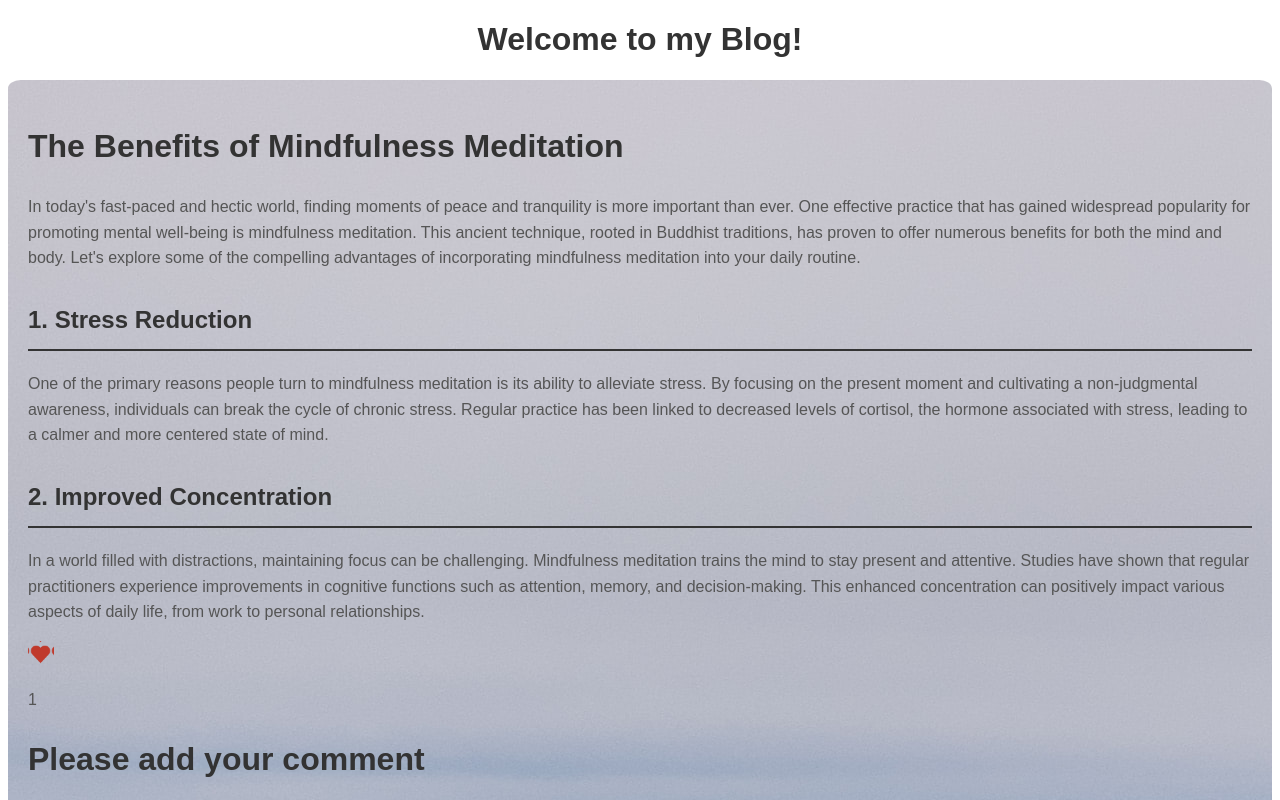
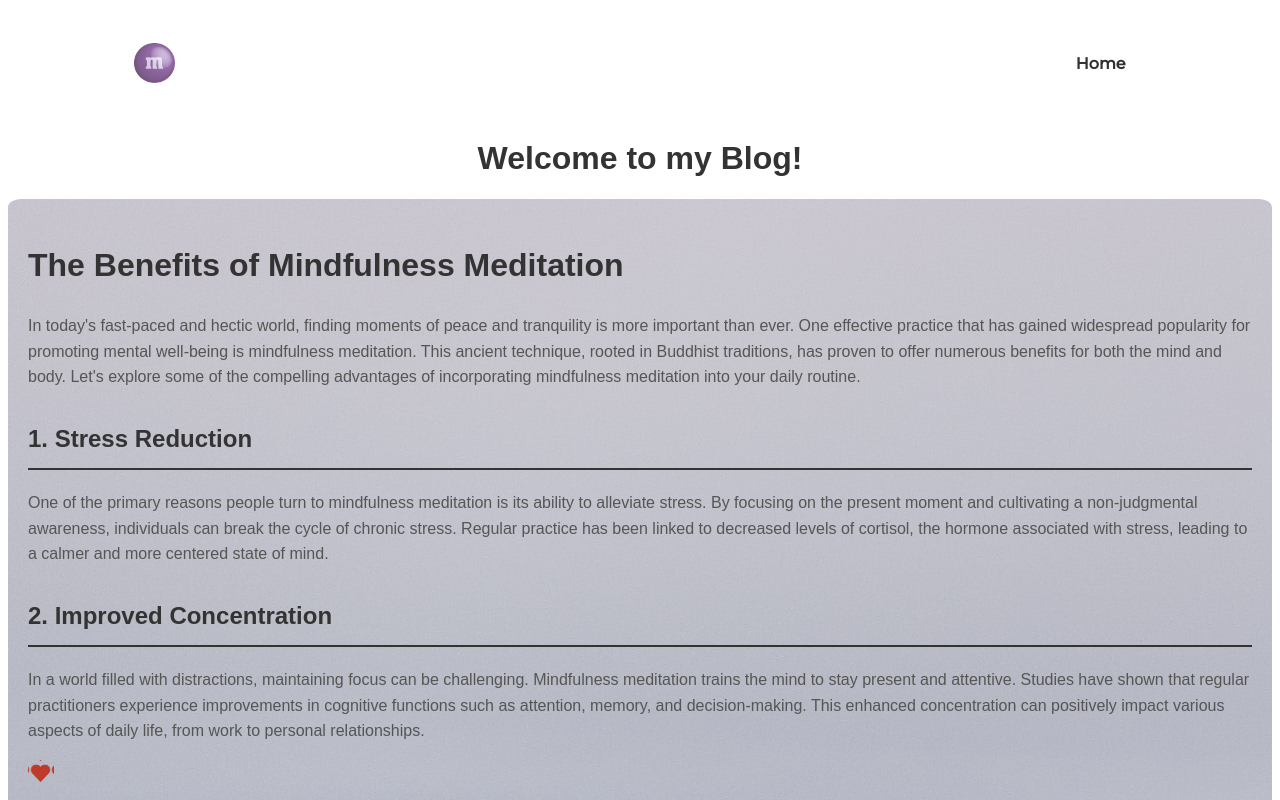
Before and after one commit to MrudaniPimpalkhare/MrudaniPimpalkhare.github.io, a plain HTML site: page blog.html in a window 1280 px wide. Shown: the top 800 px of the page. Drawn offline with Linux system fonts and the light colour scheme.

Commit message:
blog nav

```diff
--- a/blog.css
+++ b/blog.css
@@ -1,4 +1,56 @@
 @import url('https://fonts.googleapis.com/css2?family=Montserrat:wght@500&display=swap');
+
+
+a {
+    font-family: "Montserrat", sans-serif;
+    font-weight: 900;
+    font-size: 16px;
+    color: var(--li-t-color);
+    text-decoration: none;
+}
+
+li {
+    font-family: "Montserrat", sans-serif;
+    font-weight: 500;
+    font-size: 16px;
+    color: var(--li-t-color);
+    text-decoration: none;
+}
+
+header {
+    display: flex;
+    justify-content: flex-end;
+    /*even spacing */
+    padding: 30px 10%;
+    opacity: 0.8;
+}
+
+.logo {
+    cursor: pointer;
+    margin-right: auto;
+    width: 4%;
+    margin-top: 0.5%;
+    height: 3%;
+}
+
+.nav_links {
+    list-style: none;
+    color: var(--li-t-color);
+    font-weight: 100;
+}
+
+.nav_links li {
+    display: inline-block;
+    padding: 0px 20px;
+}
+
+.nav_links li a {
+    transition: all 0.3 ease 0s;
+}
+
+.nav_links li a:hover {
+    color: rgb(71, 144, 144);
+}
 
 .blog1 {
     font-family: Arial, sans-serif;
@@ -22,7 +74,8 @@
     border-radius: 1%;
 }
 
-h1, h2 {
+h1,
+h2 {
     color: #333;
 }
 
@@ -41,8 +94,8 @@ ul {
     margin-left: 20px;
 }
 
-.likebutton{
-    height:2vmax;
+.likebutton {
+    height: 2vmax;
     width: 2vmax;
     background-color: transparent;
     background-image: url(./icons/like.png);
@@ -50,6 +103,4 @@ ul {
     border-color: transparent;
 }
 
-.likebutton :hover{
-
-}
+.likebutton :hover {}
--- a/blog.html
+++ b/blog.html
@@ -8,6 +8,17 @@
 
 
 <body>
+    <header>
+
+        <img class="logo" src="./icons/logo.png" alt="logo">
+        <nav>
+            <ul class="nav_links">
+                <li><a href="index.html">Home</a></li>
+            </ul>
+
+        </nav>
+        <!-- <a class="cta" href="#"><button>Contact</button></a> -->
+    </header>
 
     <h1 align="center" style="font-family:Arial, Helvetica, sans-serif"> Welcome to my Blog! </h1>
     <div class="blog1">
```
